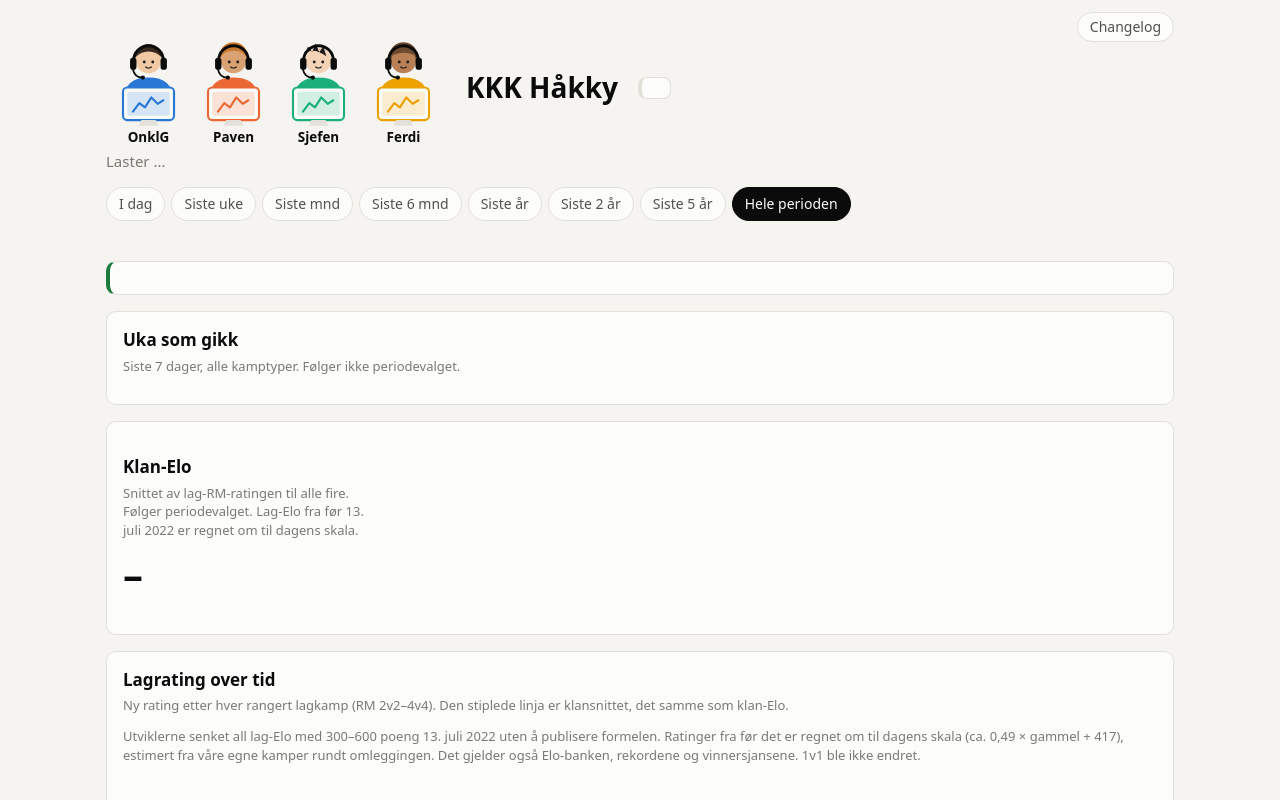
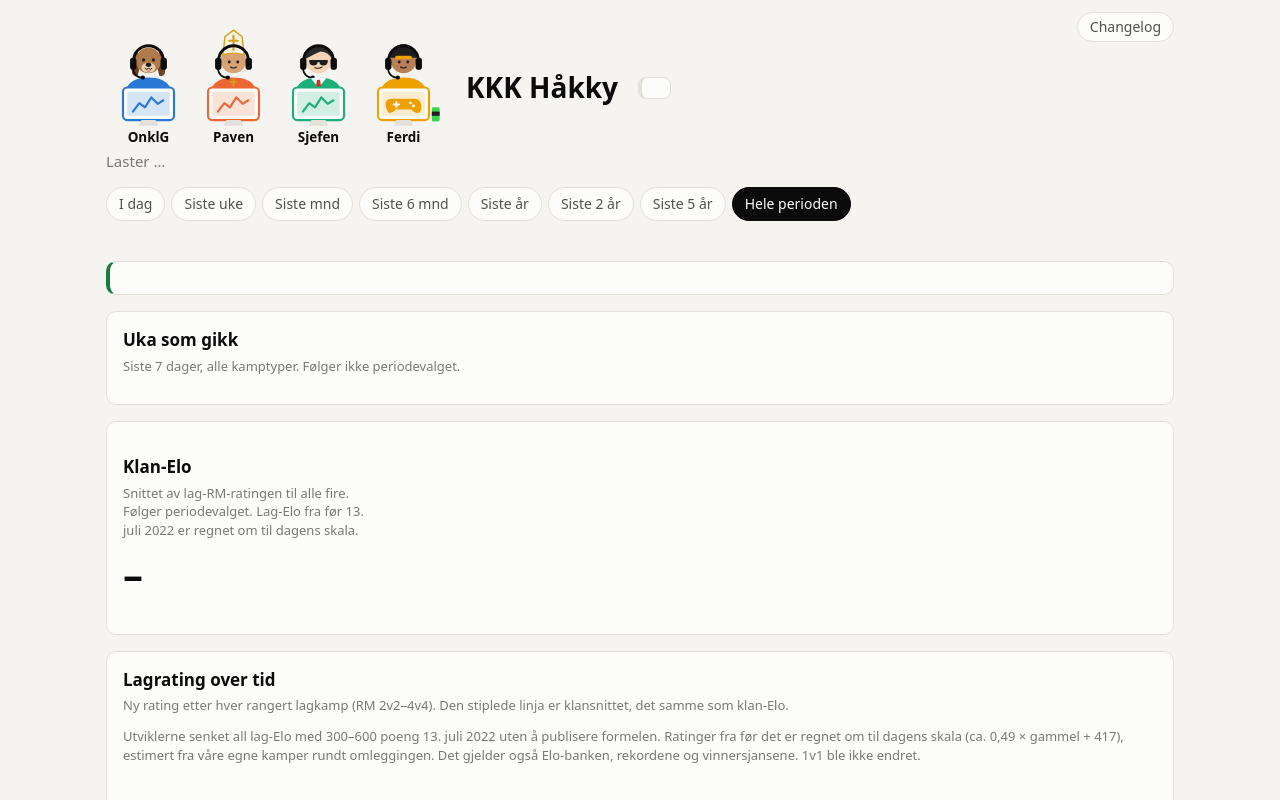
Before and after one commit to krisnyse/kkk, a website: page public/index.html in a window 1280 px wide. Shown: the top 800 px of the page. Drawn offline with nearby package versions, Linux system fonts and the light colour scheme; no server answers; files whose address does not match are found by name.

Commit message:
Nye spillerikoner: bikkje, pave, sjef og gamer (#24)
Claude-Session: https://claude.ai/code/session_01SXs8xm3xHuqaotdmm5kYBP

Co-authored-by: Claude <noreply@anthropic.com>

```diff
--- a/public/changelog.json
+++ b/public/changelog.json
@@ -1,4 +1,5 @@
 [
+  { "date": "2026-10-30", "pr": 24, "title": "Nye spillerikoner", "text": "Figurene i logoen har fått nye roller: OnklG er en bikkje, Paven har bispelue, Sjefen har dress og solbriller, og Ferdi er gamer med kaps og håndkontroll." },
   { "date": "2026-10-30", "pr": 23, "title": "Rating fylt inn for 2022–2023", "text": "Kampene fra juli 2022 til august 2023 manglet rating, så ratinggrafene tegnet rette streker over perioden. Ratingen er nå hentet fra aoe2companion for hver kamp." },
   { "date": "2026-10-30", "pr": 22, "title": "Lag-Elo før juli 2022 omregnet", "text": "Lag-Elo ble senket med 300–600 poeng 13. juli 2022. Ratinger fra før det er nå regnet om til dagens skala, så grafene ikke har et kunstig stup og gamle rekorder kan sammenlignes med nye." },
   { "date": "2026-10-30", "pr": 21, "title": "Changelog", "text": "Ny «Changelog»-lenke øverst til høyre som viser hva som er nytt på siden." },
--- a/public/index.html
+++ b/public/index.html
@@ -14,19 +14,23 @@
   <header>
     <a href="#changelog" class="changelog-link" id="changelog-link">Changelog</a>
     <div class="brand">
-<svg class="logo" viewBox="0 0 480 168" role="img" aria-label="KKK Håkky: OnklG, Paven, Sjefen og Ferdi med headset foran hver sin skjerm. Trykk på en for å se statistikken." xmlns="http://www.w3.org/2000/svg">
+<svg class="logo" viewBox="0 0 480 168" role="img" aria-label="KKK Håkky: OnklG som bikkje, Paven som pave, Sjefen som sjef og Ferdi som gamer, med headset foran hver sin skjerm. Trykk på en for å se statistikken." xmlns="http://www.w3.org/2000/svg">
       <a href="#spiller=387309" data-player-link="387309" class="logo-player">
       <g>
         <path d="M26 100q0-30 34-30t34 30z" fill="var(--series-1)"/>
-        <circle cx="60" cy="46" r="18" fill="#f1c9a5"/>
-        <path d="M41 42a19 19 0 0 1 38 0q-8-9-19-9t-19 9z" fill="#3b2a20"/>
+        <path d="M44 34q-10 6-7 30q2 6 8 3q4-14 2-30z" fill="#6e4325"/>
+        <path d="M76 34q10 6 7 30q-2 6-8 3q-4-14-2-30z" fill="#6e4325"/>
+        <circle cx="60" cy="46" r="18" fill="#b07a4a"/>
+        <ellipse cx="60" cy="56" rx="10" ry="7" fill="#ead2b0"/>
         <path d="M39 46a21 21 0 0 1 42 0" fill="none" stroke="var(--text)" stroke-width="4" stroke-linecap="round"/>
         <rect x="34" y="42" width="9" height="17" rx="4" fill="var(--text)"/>
         <rect x="77" y="42" width="9" height="17" rx="4" fill="var(--text)"/>
         <path d="M38 58q2 12 14 12" fill="none" stroke="var(--text)" stroke-width="2.5" stroke-linecap="round"/>
         <circle cx="52" cy="70" r="3" fill="var(--text)"/>
-        <circle cx="54" cy="48" r="2" fill="#1d1d1d"/><circle cx="66" cy="48" r="2" fill="#1d1d1d"/>
-        <path d="M56 55q4 3 8 0" fill="none" stroke="#1d1d1d" stroke-width="1.6" stroke-linecap="round"/>
+        <circle cx="53" cy="45" r="2.2" fill="#1d1d1d"/><circle cx="67" cy="45" r="2.2" fill="#1d1d1d"/>
+        <ellipse cx="60" cy="52" rx="4" ry="3" fill="#1d1d1d"/>
+        <path d="M57 60q3 5 6 0z" fill="#e8737a"/>
+        <path d="M55 57q2.5 3 5 0q2.5 3 5 0" fill="none" stroke="#1d1d1d" stroke-width="1.4" stroke-linecap="round"/>
         <rect x="24" y="84" width="72" height="46" rx="6" fill="var(--surface)" stroke="var(--series-1)" stroke-width="3"/>
         <rect x="30" y="90" width="60" height="34" rx="3" fill="var(--series-1)" opacity=".18"/>
         <path d="M38 118l9-12 8 6 9-14 9 9 8-5" fill="none" stroke="var(--series-1)" stroke-width="3" stroke-linecap="round" stroke-linejoin="round"/>
@@ -38,7 +42,8 @@
       <g>
         <path d="M146 100q0-30 34-30t34 30z" fill="var(--series-2)"/>
         <circle cx="180" cy="46" r="18" fill="#d9a273"/>
-        <path d="M160 46v-6a20 20 0 0 1 40 0v6q-4-14-20-14t-20 14z" fill="#c9792b"/>
+        <path d="M165 38l3-26 12-9 12 9 3 26q-15-5-30 0z" fill="#f7f3e8" stroke="#d4a017" stroke-width="2" stroke-linejoin="round"/>
+        <path d="M180 11v20M174 18h12" stroke="#d4a017" stroke-width="3" stroke-linecap="round"/>
         <path d="M159 46a21 21 0 0 1 42 0" fill="none" stroke="var(--text)" stroke-width="4" stroke-linecap="round"/>
         <rect x="154" y="42" width="9" height="17" rx="4" fill="var(--text)"/>
         <rect x="197" y="42" width="9" height="17" rx="4" fill="var(--text)"/>
@@ -46,6 +51,7 @@
         <circle cx="172" cy="70" r="3" fill="var(--text)"/>
         <circle cx="174" cy="48" r="2" fill="#1d1d1d"/><circle cx="186" cy="48" r="2" fill="#1d1d1d"/>
         <path d="M176 55q4 3 8 0" fill="none" stroke="#1d1d1d" stroke-width="1.6" stroke-linecap="round"/>
+        <path d="M180 72v10M176 76h8" stroke="#d4a017" stroke-width="2.5" stroke-linecap="round"/>
         <rect x="144" y="84" width="72" height="46" rx="6" fill="var(--surface)" stroke="var(--series-2)" stroke-width="3"/>
         <rect x="150" y="90" width="60" height="34" rx="3" fill="var(--series-2)" opacity=".18"/>
         <path d="M158 118l9-12 8 6 9-14 9 9 8-5" fill="none" stroke="var(--series-2)" stroke-width="3" stroke-linecap="round" stroke-linejoin="round"/>
@@ -57,14 +63,16 @@
       <g>
         <path d="M266 100q0-30 34-30t34 30z" fill="var(--series-3)"/>
         <circle cx="300" cy="46" r="18" fill="#f4d2b5"/>
-        <path d="M281 40l4-14 6 8 5-12 5 12 6-8 4 14q-10-8-19-8t-11 8z" fill="#1d1d1d"/>
+        <path d="M281 44a19 19 0 0 1 38 0q-4-10-16-11q-8 3-22 11z" fill="#2a2a2a"/>
         <path d="M279 46a21 21 0 0 1 42 0" fill="none" stroke="var(--text)" stroke-width="4" stroke-linecap="round"/>
         <rect x="274" y="42" width="9" height="17" rx="4" fill="var(--text)"/>
         <rect x="317" y="42" width="9" height="17" rx="4" fill="var(--text)"/>
         <path d="M278 58q2 12 14 12" fill="none" stroke="var(--text)" stroke-width="2.5" stroke-linecap="round"/>
         <circle cx="292" cy="70" r="3" fill="var(--text)"/>
-        <circle cx="294" cy="48" r="2" fill="#1d1d1d"/><circle cx="306" cy="48" r="2" fill="#1d1d1d"/>
-        <path d="M296 55q4 3 8 0" fill="none" stroke="#1d1d1d" stroke-width="1.6" stroke-linecap="round"/>
+        <path d="M287 45h26v3q-1 5-6 5t-6-5h-2q-1 5-6 5t-6-5z" fill="#1d1d1d"/>
+        <path d="M295 56q5 2 10-1" fill="none" stroke="#1d1d1d" stroke-width="1.6" stroke-linecap="round"/>
+        <path d="M289 71l11 13 11-13q-11-3-22 0z" fill="#fff"/>
+        <path d="M298 73h4l1.5 9-3.5 4-3.5-4z" fill="#c0392b"/>
         <rect x="264" y="84" width="72" height="46" rx="6" fill="var(--surface)" stroke="var(--series-3)" stroke-width="3"/>
         <rect x="270" y="90" width="60" height="34" rx="3" fill="var(--series-3)" opacity=".18"/>
         <path d="M278 118l9-12 8 6 9-14 9 9 8-5" fill="none" stroke="var(--series-3)" stroke-width="3" stroke-linecap="round" stroke-linejoin="round"/>
@@ -76,7 +84,8 @@
       <g>
         <path d="M386 100q0-30 34-30t34 30z" fill="var(--series-4)"/>
         <circle cx="420" cy="46" r="18" fill="#b97f55"/>
-        <path d="M400 50v-10a20 20 0 0 1 40 0v10l-5-12q-15-6-30 0z" fill="#6b4a2f"/>
+        <path d="M401 42a19 19 0 0 1 38 0z" fill="#1d1d1d"/>
+        <rect x="408" y="39" width="24" height="5" rx="2.5" fill="var(--series-4)"/>
         <path d="M399 46a21 21 0 0 1 42 0" fill="none" stroke="var(--text)" stroke-width="4" stroke-linecap="round"/>
         <rect x="394" y="42" width="9" height="17" rx="4" fill="var(--text)"/>
         <rect x="437" y="42" width="9" height="17" rx="4" fill="var(--text)"/>
@@ -86,7 +95,11 @@
         <path d="M416 55q4 3 8 0" fill="none" stroke="#1d1d1d" stroke-width="1.6" stroke-linecap="round"/>
         <rect x="384" y="84" width="72" height="46" rx="6" fill="var(--surface)" stroke="var(--series-4)" stroke-width="3"/>
         <rect x="390" y="90" width="60" height="34" rx="3" fill="var(--series-4)" opacity=".18"/>
-        <path d="M398 118l9-12 8 6 9-14 9 9 8-5" fill="none" stroke="var(--series-4)" stroke-width="3" stroke-linecap="round" stroke-linejoin="round"/>
+        <path d="M404 100h32q8 0 9 10t-6 10q-4 0-8-5h-22q-4 5-8 5t-6-10t9-10z" fill="var(--series-4)"/>
+        <path d="M410 104v8M406 108h8" stroke="var(--surface)" stroke-width="2.5" stroke-linecap="round"/>
+        <circle cx="430" cy="106" r="2" fill="var(--surface)"/><circle cx="434" cy="110" r="2" fill="var(--surface)"/>
+        <rect x="460" y="112" width="11" height="20" rx="2" fill="#39d353"/>
+        <rect x="460" y="118" width="11" height="6" fill="#1d1d1d"/>
         <path d="M410 130h20l4 8h-28z" fill="var(--border)"/>
         <text x="420" y="161" text-anchor="middle">Ferdi</text>
       </g>
```
